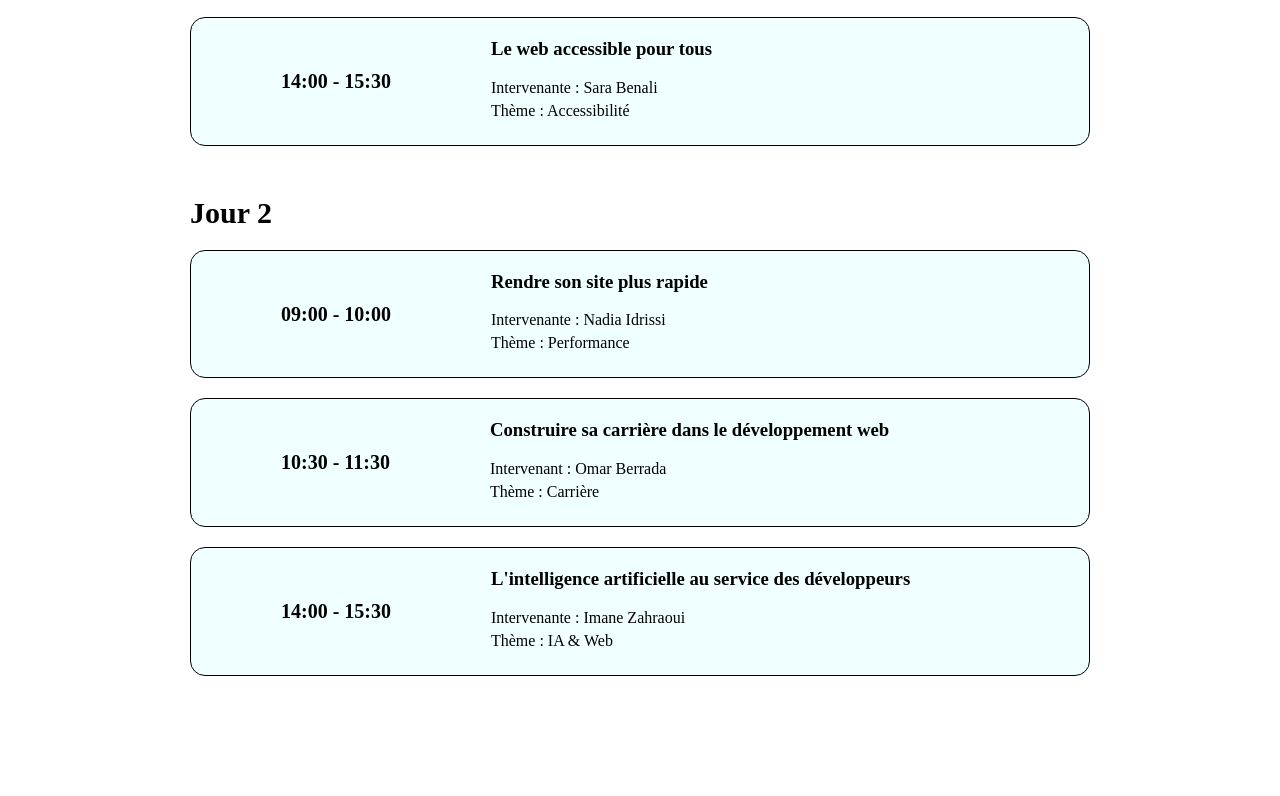
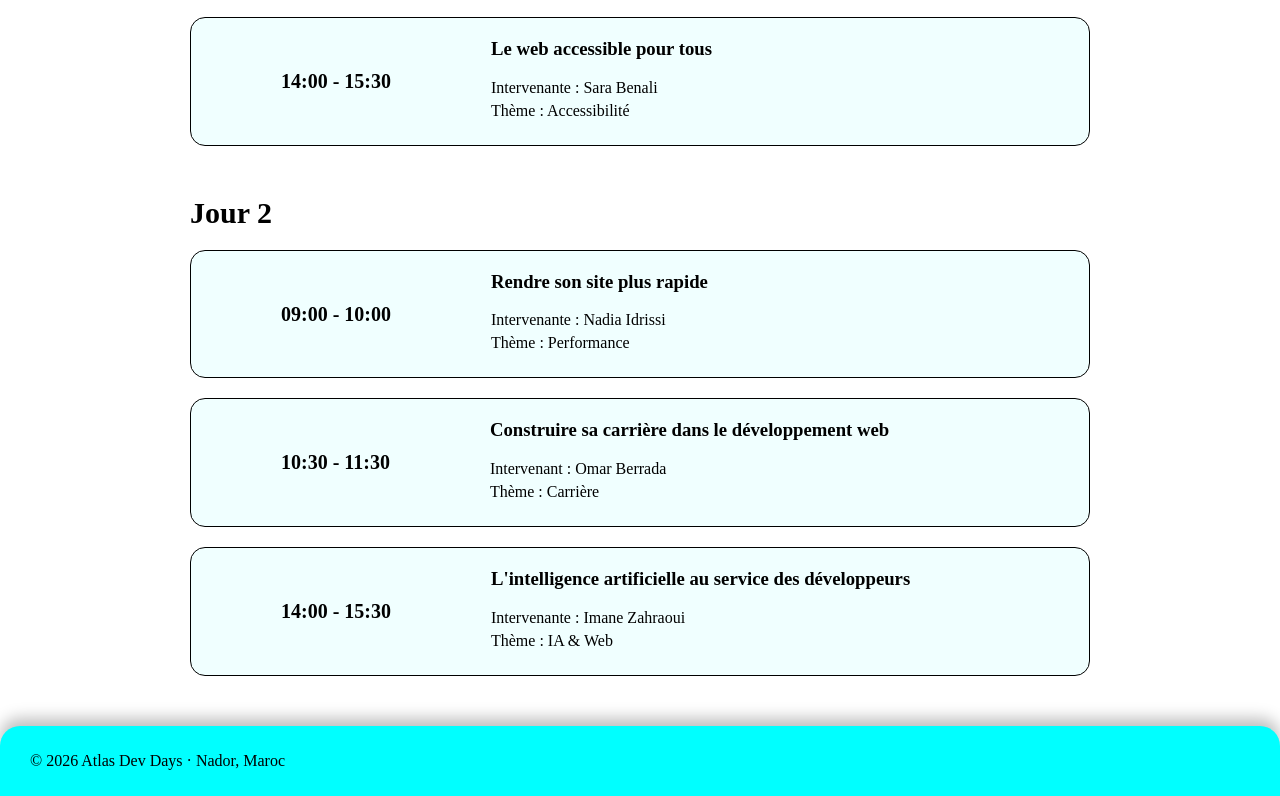
Before and after one commit to marouaneTZn/atlas-dev-days, a plain HTML site: page programme.html in a window 1280 px wide. Shown: the part 685-1481 px from the top of the page. Before the commit the page ends 1411 px from the top, so only its background shows below. Drawn offline with Linux system fonts and the light colour scheme.

Commit message:
same footer

```diff
--- a/programme.html
+++ b/programme.html
@@ -112,5 +112,9 @@
         </article>
       </section>
     </main>
+
+    <footer>
+      <p>© 2026 Atlas Dev Days · Nador, Maroc</p>
+    </footer>
   </body>
 </html>
```
